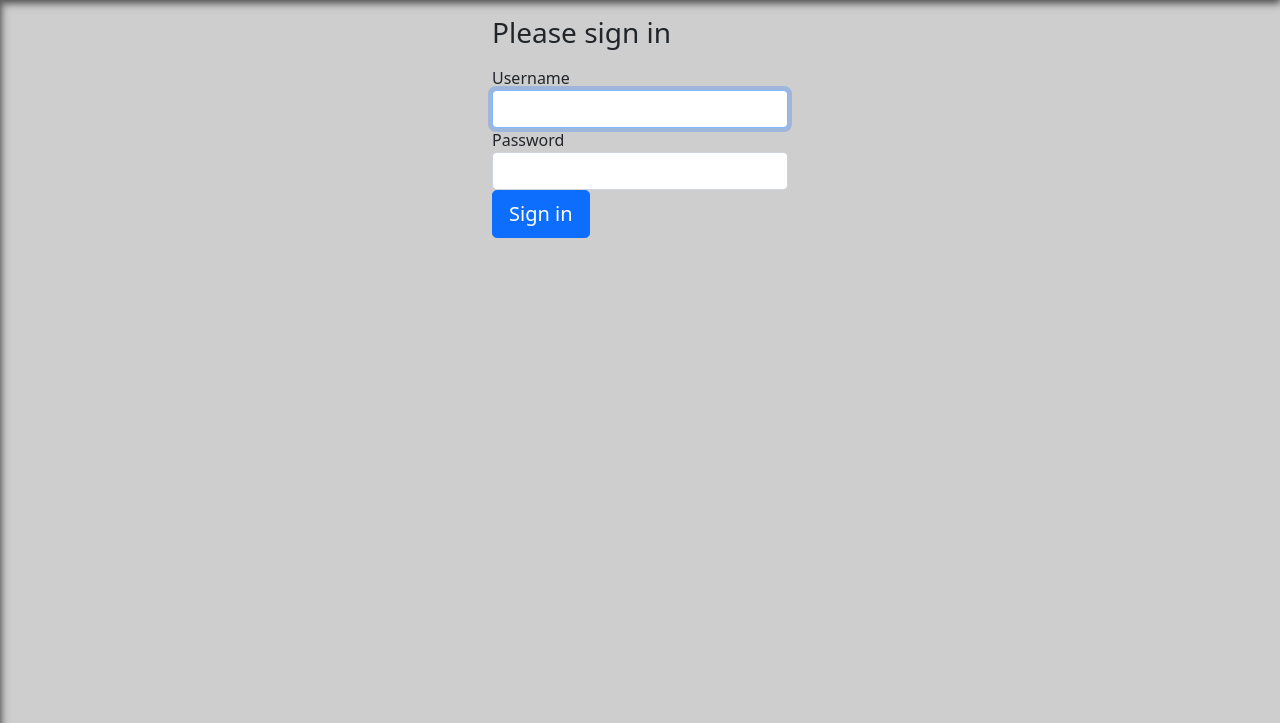
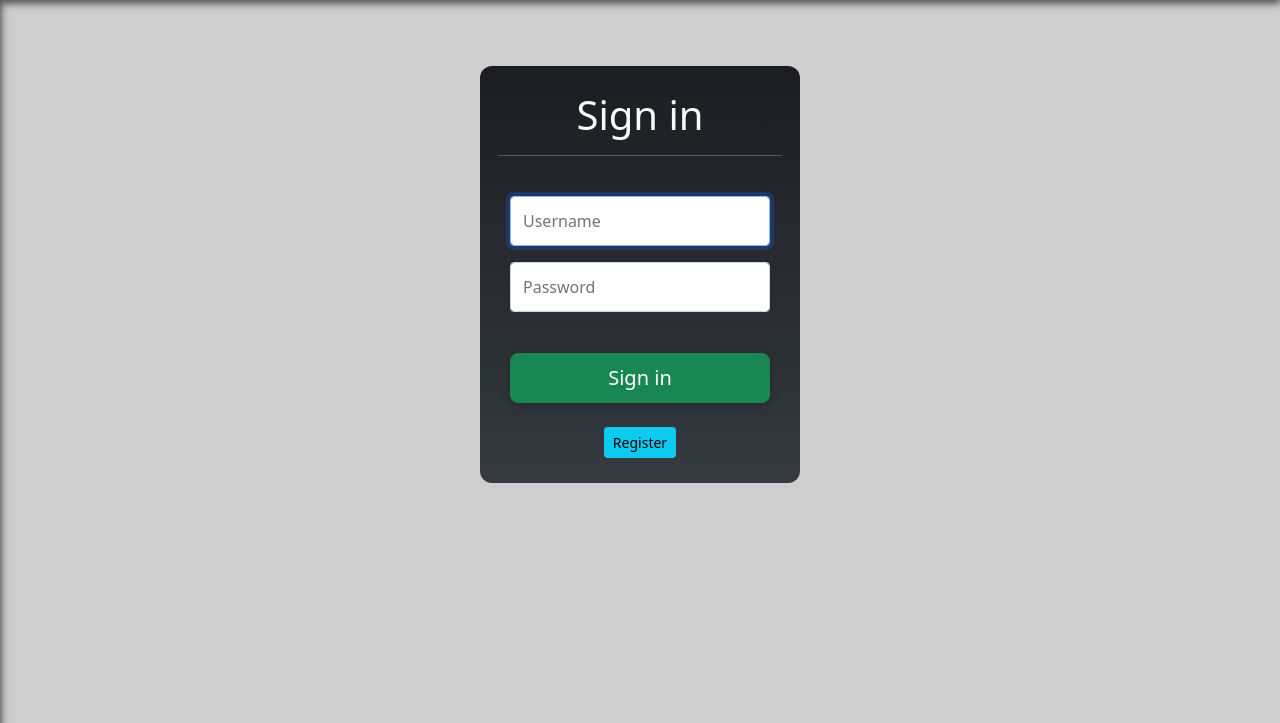
Before and after one commit to vld666/R-tickle, a Symfony app: template templates/security/login.html.twig in a window 1280 px wide. Shown: the part 47-770 px from the top of the page. Run offline with Twig, Linux system fonts and the light colour scheme; the template is opened without the code that fills it, so the values that code supplies are empty; some libraries are stand-ins or nearby versions.

Commit message:
login page

```diff
--- a/templates/security/login.html.twig
+++ b/templates/security/login.html.twig
@@ -3,33 +3,60 @@
 {% block title %}Log in!{% endblock %}
 
 {% block body %}
-    <div class="container w-25">
+
+    <div class="container w-25 d-flex justify-content-center form-container">
         <div class="row">
-            <div class="col">
+            <h1 class="text-center text-light">Sign in</h1>
+            <hr class="text-light my-2 mb-4">
+
                 <form method="post">
                     {% if error %}
                         <div class="alert alert-danger">{{ error.messageKey|trans(error.messageData, 'security') }}</div>
                     {% endif %}
+                <input type="text" value="{{ last_username }}" placeholder="Username" name="username" id="inputUsername" class="form-control my-3" autocomplete="username" required autofocus>
+                <input type="password" placeholder="Password" name="password" id="inputPassword" class="form-control my-3" autocomplete="current-password" required>
 
-                    {% if app.user %}
-                        <div class="mb-3">
-                            You are logged in as {{ app.user.userIdentifier }}, <a href="{{ path('app_logout') }}">Logout</a>
+                <input type="hidden" name="_csrf_token" value="{{ csrf_token('authenticate') }}">
+
+                <button class="btn btn-lg btn-success mb-4" type="submit">
+                    Sign in
+                </button>
+                    <div class="row">
+                        <div class="col d-flex justify-content-center">
+                            <a href="{{ path('app_register') }}" class="btn btn-sm btn-info">Register</a>
+
                         </div>
-                    {% endif %}
 
-                    <h1 class="h3 mb-3 font-weight-normal">Please sign in</h1>
-                    <label for="inputUsername">Username</label>
-                    <input type="text" value="{{ last_username }}" name="username" id="inputUsername" class="form-control" autocomplete="username" required autofocus>
-                    <label for="inputPassword">Password</label>
-                    <input type="password" name="password" id="inputPassword" class="form-control" autocomplete="current-password" required>
+                    </div>
+                </form>
 
-                    <input type="hidden" name="_csrf_token" value="{{ csrf_token('authenticate') }}">
-
-                    <button class="btn btn-lg btn-primary" type="submit">
-                        Sign in
-                    </button>
-                </form>
-            </div>
         </div>
     </div>
+
+    <style>
+        .form-container{
+            width: 500px;
+            /*box-shadow: #414141 0 2px 8px 1px;*/
+            background: rgb(17,18,20);
+            background: linear-gradient(180deg, rgb(28, 29, 35) 0%, rgba(52,58,64,1) 100%);
+            border-radius: 12px;
+            padding: 25px 30px 25px 30px;
+            margin-top: 50px;
+
+        }
+
+
+        .form-container button{
+            width: 100%;
+            height: 50px;
+            margin-top: 25px;
+            box-shadow: #262626 0 1px  10px 1px;
+            border-radius: 8px;
+        }
+
+        .form-container input{
+            height: 50px;
+        }
+
+    </style>
 {% endblock %}
```
Also changed, not shown: templates/registration/register.html.twig (+16 -5 lines).
